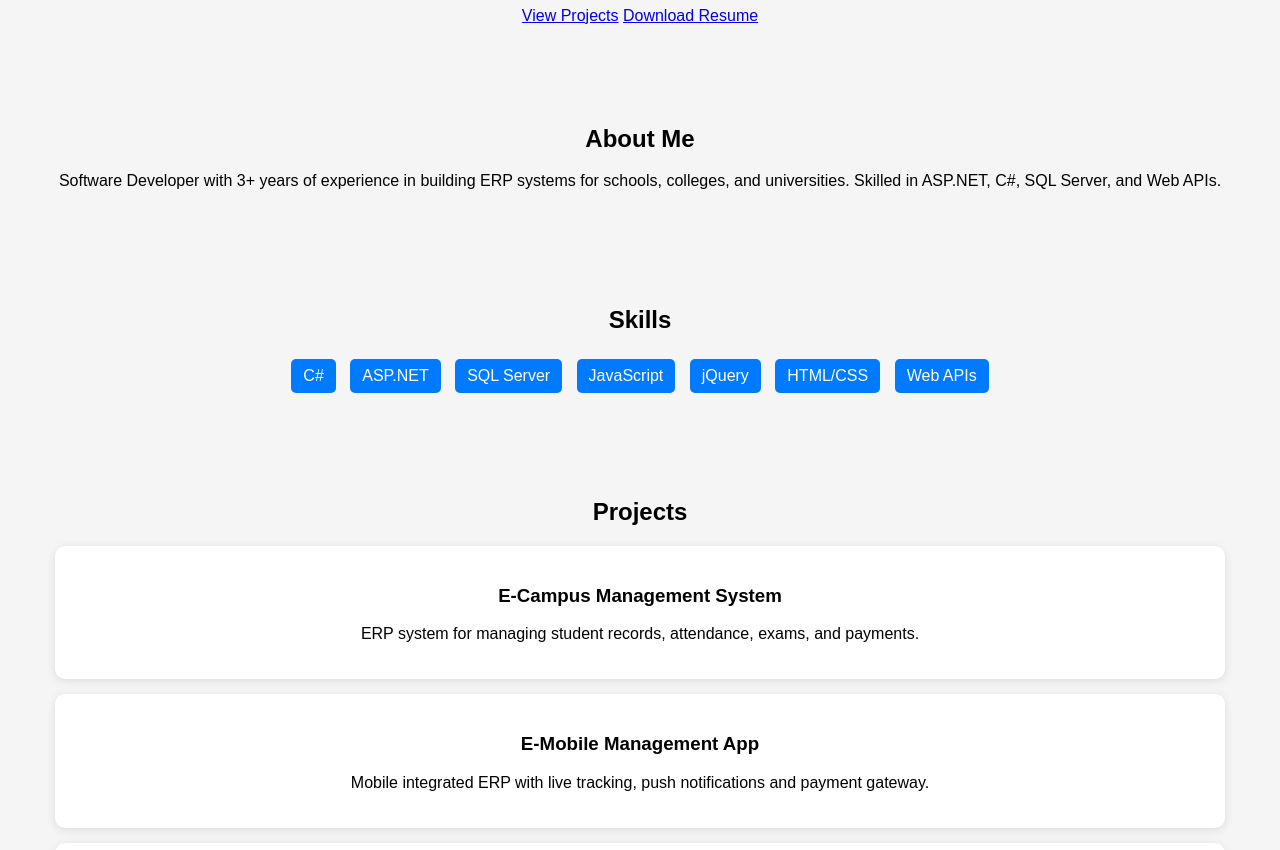
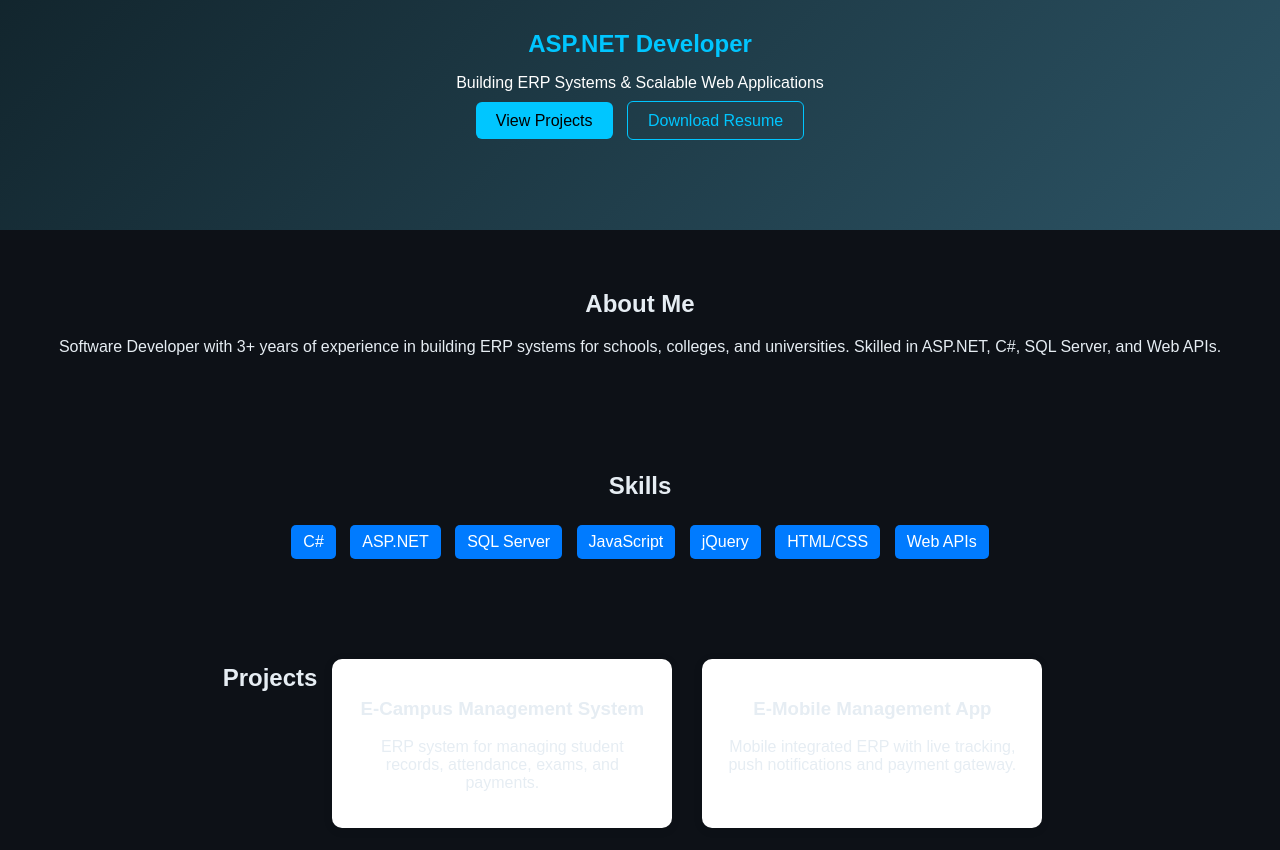
Before and after one commit to Arvind506/Portfolio_Aru, a plain HTML site: page index.html in a window 1280 px wide. Shown: the part 377-1227 px from the top of the page. Drawn offline with Linux system fonts and the light colour scheme.

Commit message:
Update style.css

```diff
--- a/style.css
+++ b/style.css
@@ -38,3 +38,54 @@ footer {
     color: white;
     padding: 15px;
 }
+.hero {
+    background: linear-gradient(135deg, #0f2027, #2c5364);
+    color: white;
+    padding: 100px 20px;
+    text-align: center;
+}
+
+.hero h1 {
+    font-size: 40px;
+}
+
+.hero h2 {
+    margin: 10px 0;
+    color: #00c6ff;
+}
+
+.buttons {
+    margin-top: 20px;
+}
+
+.btn {
+    padding: 10px 20px;
+    background: #00c6ff;
+    color: black;
+    margin: 5px;
+    border-radius: 6px;
+    text-decoration: none;
+}
+
+.btn.outline {
+    background: transparent;
+    border: 1px solid #00c6ff;
+    color: #00c6ff;
+}
+.projects {
+    display: flex;
+    flex-wrap: wrap;
+    justify-content: center;
+}
+
+.card {
+    width: 300px;
+}
+body {
+    background: #0d1117;
+    color: #e6edf3;
+}
+.card:hover {
+    transform: translateY(-10px);
+    transition: 0.3s;
+}
```
